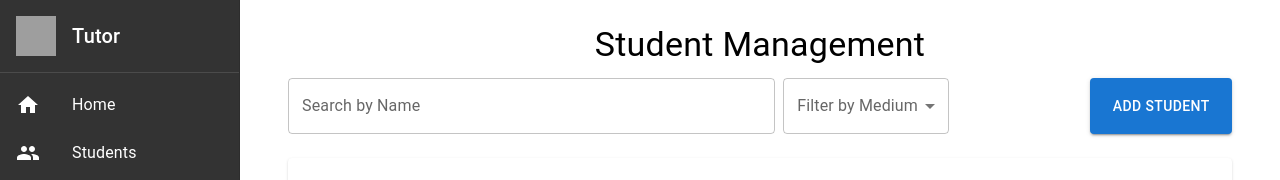
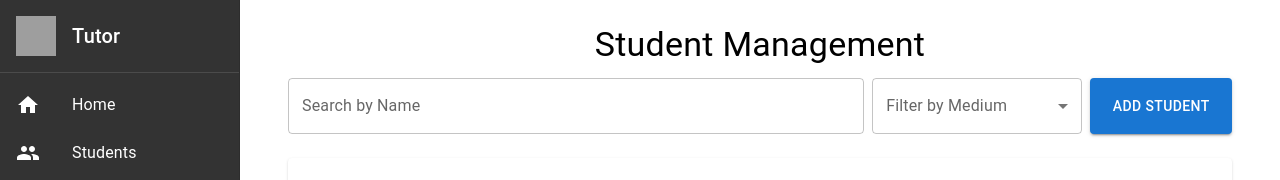
Before and after one commit to Threadstone15/RAD_with_MERN, a React (Create React App) app in the folder frontend/: page /manager-dashboard/students in a window 1280 px wide. Shown: the top 180 px of the page. Built offline with nearby package versions, Linux system fonts and the light colour scheme; no server answers; grey boxes are pictures that could not be loaded.

Commit message:
Update Student.js

```diff
--- a/frontend/src/pages/ManagerDashboard/Student.js
+++ b/frontend/src/pages/ManagerDashboard/Student.js
@@ -121,7 +121,7 @@ const tableContainerRef = useRef(null);
               mb: 3,
               width: "100%",
             }}>
-               <Box sx={{ display: "flex", gap: 1, width: "70%" }}>
+            <Box sx={{ display: "flex", gap: 1, flexGrow: 1}}>
               <TextField
               label="Search by Name"
               variant="outlined"
@@ -129,24 +129,27 @@ const tableContainerRef = useRef(null);
               onChange={(e) => setSearchTerm(e.target.value)}
               sx={{ flexGrow: 2 , height:"56px" }}
               />
+
           <TextField
             select
             label="Filter by Medium"
             value={mediumFilter}
             onChange={(e) => setMediumFilter(e.target.value)}
-            sx={{ flexGrow: 1 }}
+            sx={{ flexGrow: 1 , height: "56px"}}
           >
             <MenuItem value="">All</MenuItem>
             <MenuItem value="English">English</MenuItem>
             <MenuItem value="Sinhala">Sinhala</MenuItem>
           </TextField>
         </Box>
+
           <Button
             variant="contained"
             color="primary"
             onClick={handleAddStudent}
-            sx={{ ml:1,width:"15%",height:"56px" }}
+            sx={{ ml:1, width:"15%",height:"56px" }}
           >
+
             Add Student
             </Button>
           </Box>
```
Lines whose indentation alone changed are shown as unchanged.
